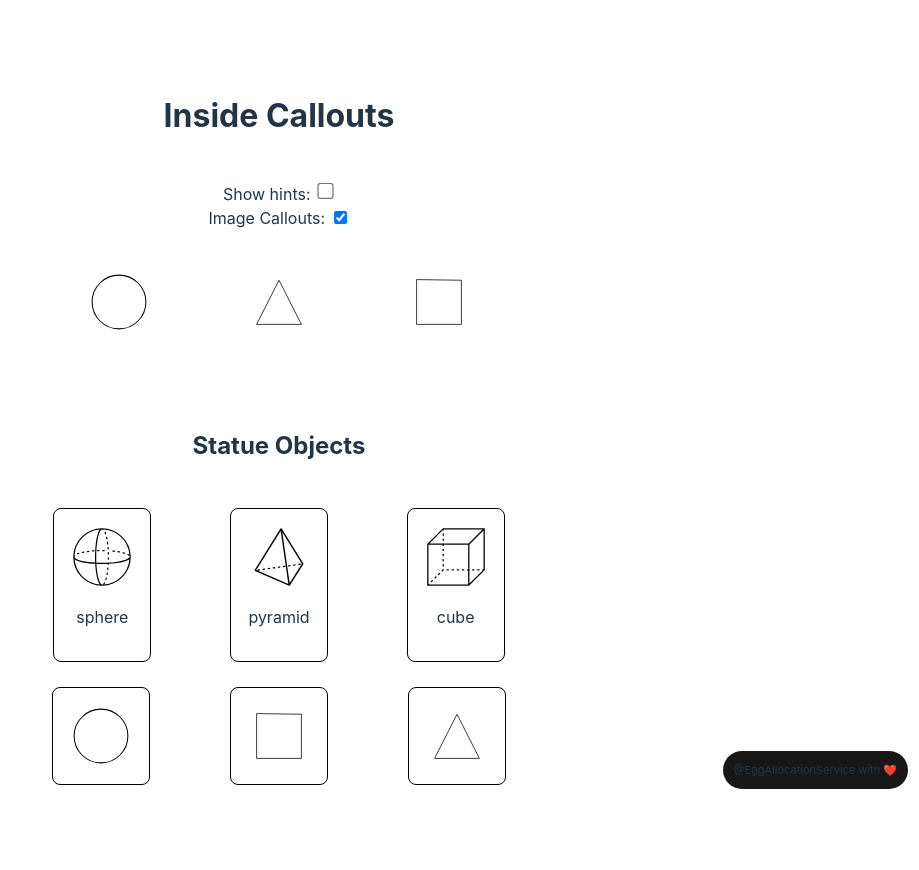
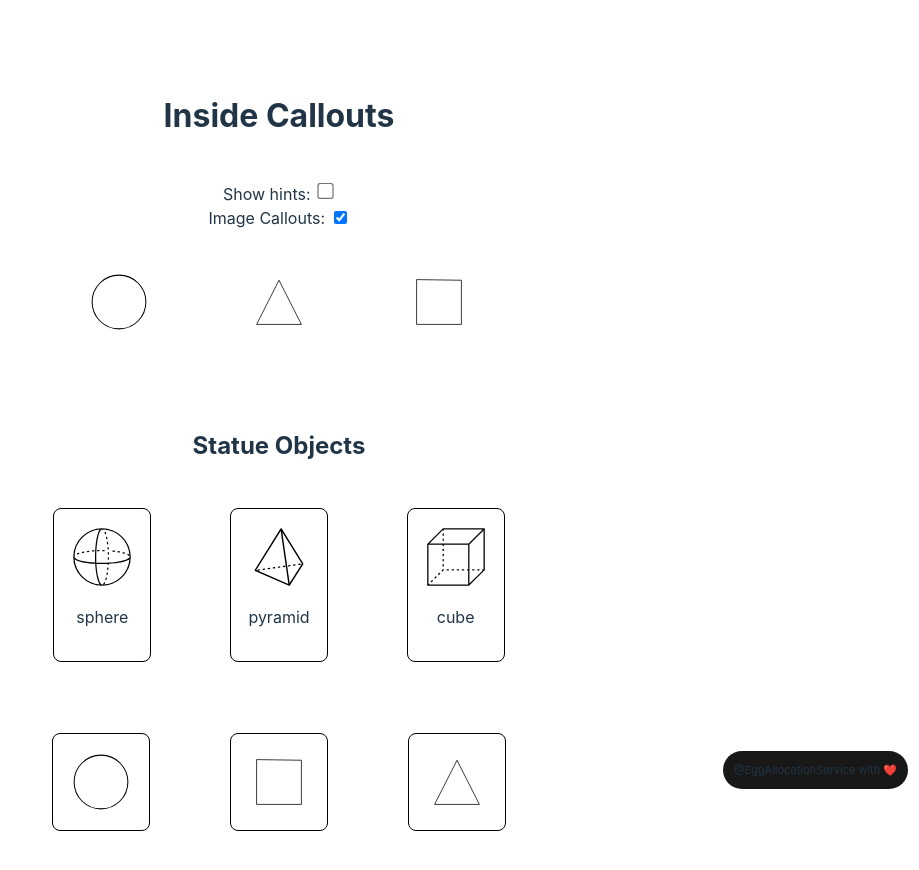
Before and after one commit to EggAllocationService/verity-sim, a Svelte app: page / in a window 1280 px wide. Shown: the top 870 px of the page, without its empty margins (361-1280 px from the left). Built offline with nearby package versions, Linux system fonts and the light colour scheme.

Commit message:
Adjust toolbox placement

```diff
--- a/src/App.svelte
+++ b/src/App.svelte
@@ -250,14 +250,12 @@
   }
 
   .toolbox {
-    position: sticky;
-    bottom: 0;
-    left: 50%;
     display: flex;
     flex-direction: column;
     justify-content: space-around;
     gap: 1em;
     padding: 0.4em;
+    margin-top: 2em;
   }
   .toolbox-symbols {
     display: flex;
@@ -306,6 +304,5 @@
     flex-direction: column;
     align-items: center;
     justify-content: flex-start;
-    height: 100vh;
   }
 </style>
```
